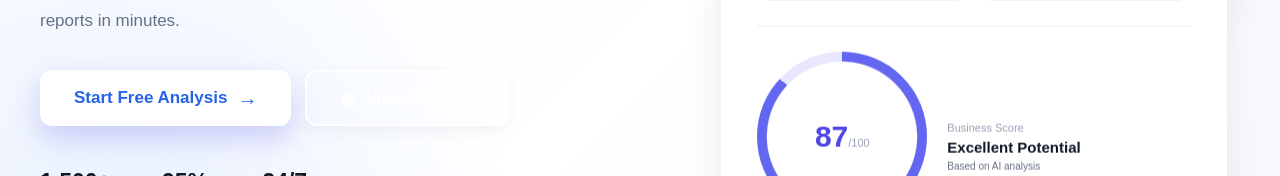
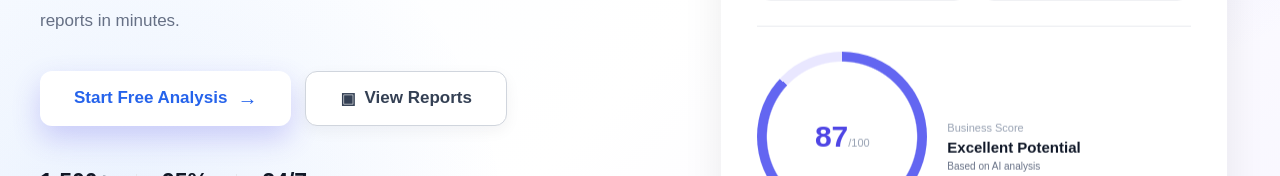
Before and after one commit to Vishwakumar-1927/BizGuide-AI, a React (Vite) app in the folder client/: page / in a window 1280 px wide. Shown: the part 571-747 px from the top of the page. Built offline with nearby package versions, Linux system fonts and the light colour scheme.

Commit message:
her css changes

```diff
--- a/client/src/components/Hero.css
+++ b/client/src/components/Hero.css
@@ -634,3 +634,14 @@
   }
 
 }
+.hero .secondary-btn {
+  background: #ffffff;
+  color: #344054 !important;
+  border: 1px solid #d0d5dd;
+}
+
+.hero .secondary-btn:hover {
+  background: #f5f3ff;
+  color: #4f46e5 !important;
+  border-color: #6366f1;
+}
```
